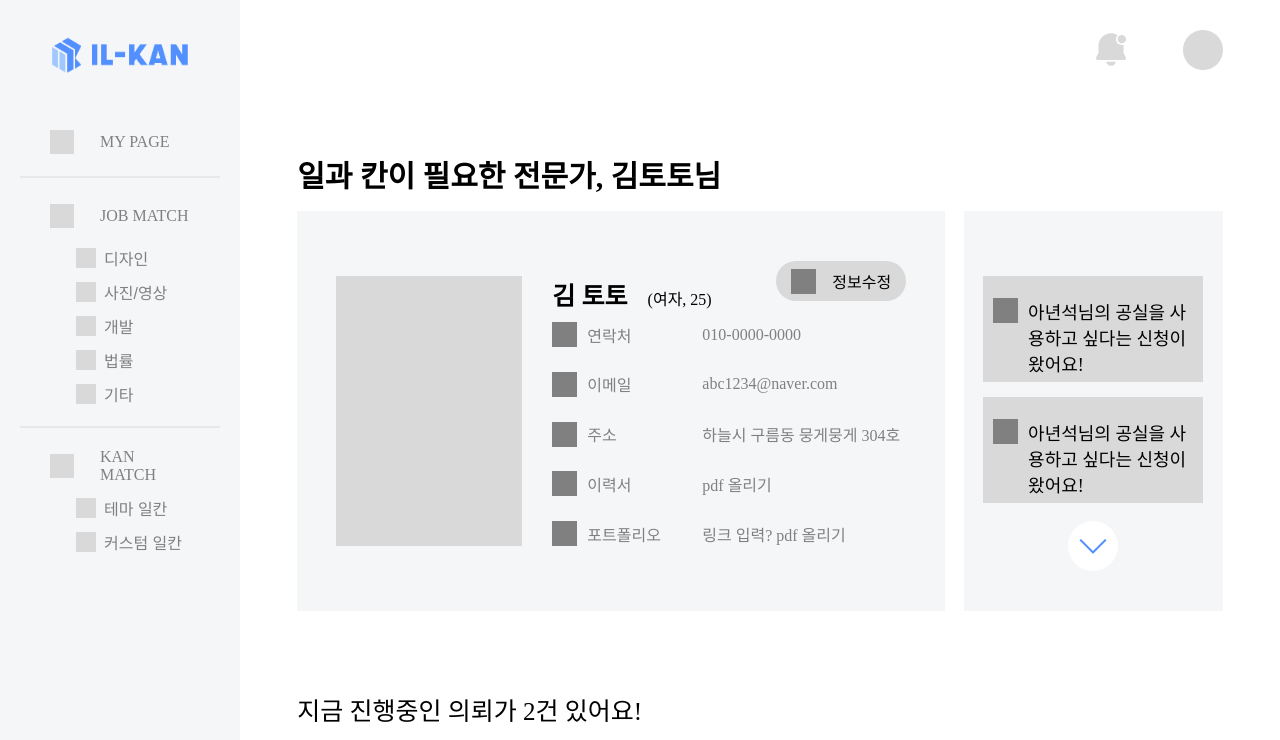
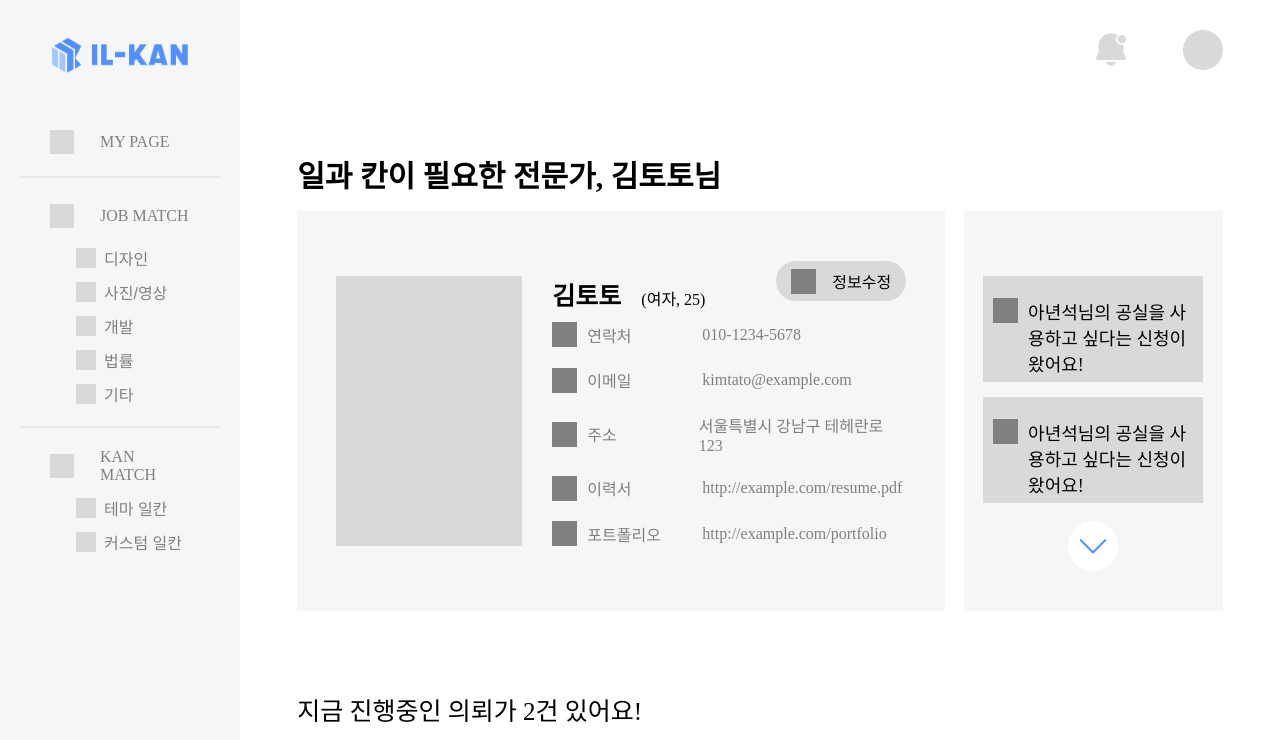
Before and after one commit to cryingdryice/ILKAN-web, a React (Vite) app: page /main/myPage in a window 1280 px wide. Shown: the top 740 px of the page. Built offline with nearby package versions, Linux system fonts and the light colour scheme; the HTML template or start-up script is replaced by a standard one.

Commit message:
feat: 프로필 api통신 코드 작성

```diff
--- a/src/components/myPage/Profile.tsx
+++ b/src/components/myPage/Profile.tsx
@@ -1,16 +1,63 @@
 import profileStyle from "../../css/components/profile.module.css";
 import style from "../../css/style.module.css";
 import arrowBottom from "../../assets/arrow-bottom.png";
+import api from "../../api/api";
+import { useEffect, useState } from "react";
 
 type Props = {
   role: string | null;
 };
 
+interface UserInfo {
+  name: string;
+  phone: string;
+  email: string;
+  address: string;
+  resume: string;
+  portfolio: string;
+}
+
 export default function Profile({ role }: Props) {
+  const [userInfo, setUserInfo] = useState<UserInfo | null>(null);
+
+  // const fetchProfileInfo = async () => {
+  //   try {
+  //     const response = await api.get("/profile");
+  //     if (response.status === 200) {
+  //       setUserInfo(response.data);
+  //     } else {
+  //       const error = await response.data;
+  //       alert(error.message);
+  //     }
+  //   } catch (error: any) {
+  //     const errorMessage =
+  //       error.response?.data?.message ||
+  //       error.message ||
+  //       "알 수 없는 오류 발생";
+  //     alert(errorMessage);
+  //   }
+  // };
+
+  // useEffect(() => {
+  //   fetchProfileInfo();
+  // }, []);
+
+  const mockUserInfo: UserInfo = {
+    name: "김토토",
+    phone: "010-1234-5678",
+    email: "kimtato@example.com",
+    address: "서울특별시 강남구 테헤란로 123",
+    resume: "http://example.com/resume.pdf",
+    portfolio: "http://example.com/portfolio",
+  };
+
+  useEffect(() => {
+    setUserInfo(mockUserInfo);
+  }, []);
   return (
     <div className={profileStyle.profileContainer}>
       <div className={profileStyle.profileHeader}>
-        <span>일과 칸이 필요한 전문가, 김토토님</span>
+        <span>일과 칸이 필요한 전문가, {userInfo?.name}님</span>
       </div>
       <div className={profileStyle.profileBody}>
         <div className={profileStyle.leftDiv}>
@@ -23,29 +70,29 @@ export default function Profile({ role }: Props) {
               <div className={profileStyle.profileImg}></div>
               <div className={profileStyle.profileContent}>
                 <div className={profileStyle.nameDiv}>
-                  <span className={profileStyle.name}>김 토토</span>
+                  <span className={profileStyle.name}>{userInfo?.name}</span>
                   <span className={profileStyle.age}>(여자, 25)</span>
                 </div>
                 <div className={profileStyle.profileInformation}>
                   <div className={profileStyle.phoneDiv}>
                     <label>연락처</label>
-                    <span>010-0000-0000</span>
+                    <span>{userInfo?.phone}</span>
                   </div>
                   <div className={profileStyle.emailDiv}>
                     <label>이메일</label>
-                    <span>abc1234@naver.com</span>
+                    <span>{userInfo?.email}</span>
                   </div>
                   <div className={profileStyle.addressDiv}>
                     <label>주소</label>
-                    <span>하늘시 구름동 뭉게뭉게 304호</span>
+                    <span>{userInfo?.address}</span>
                   </div>
                   <div className={profileStyle.resumeDiv}>
                     <label>이력서</label>
-                    <span>pdf 올리기</span>
+                    <span>{userInfo?.resume}</span>
                   </div>
                   <div className={profileStyle.portfolioDiv}>
                     <label>포트폴리오</label>
-                    <span>링크 입력? pdf 올리기</span>
+                    <span>{userInfo?.portfolio}</span>
                   </div>
                 </div>
               </div>
--- a/src/pages/main/myPage.tsx
+++ b/src/pages/main/myPage.tsx
@@ -4,7 +4,7 @@ import Profile from "../../components/myPage/Profile";
 import ProgressingIlKan from "../../components/myPage/ProgressingIlKan";
 import ProgressingWork from "../../components/myPage/ProgressingWork";
 import myPageStyle from "../../css/pages/myPage.module.css";
-import api from "../../api/api";
+
 import { useStore } from "../../store/store";
 import { useEffect } from "react";
 import { useNavigate } from "react-router-dom";
@@ -15,10 +15,11 @@ export default function MyPage() {
   const storedRole = localStorage.getItem("role");
 
   useEffect(() => {
+    console.log("실행");
     if (!isLogin() && !storedRole && storedRole === "undefined") {
       navigate("/login");
     }
-  }, []);
+  }, [navigate]);
 
   return (
     <div className={myPageStyle.myPageContainer}>
```
